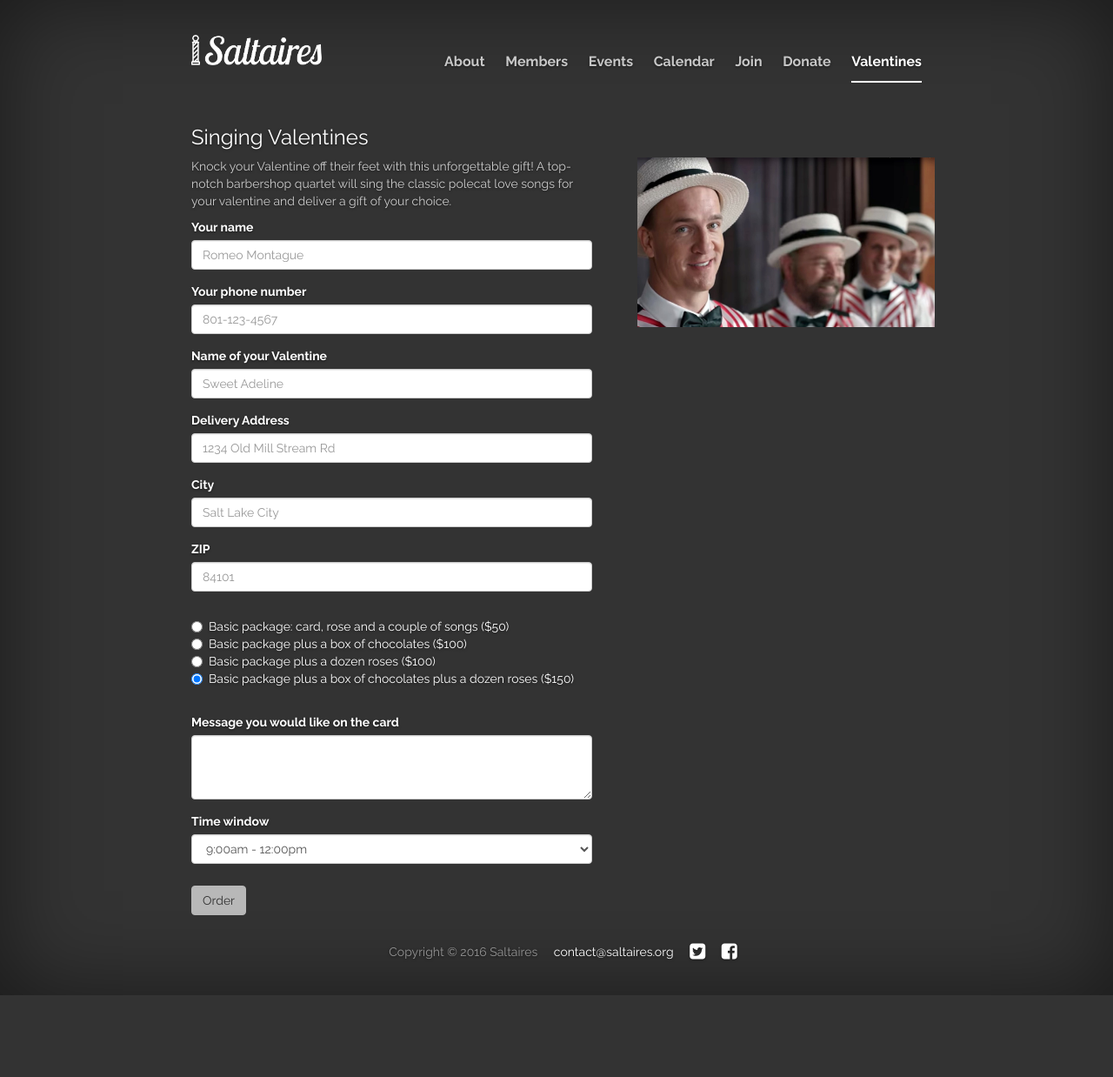
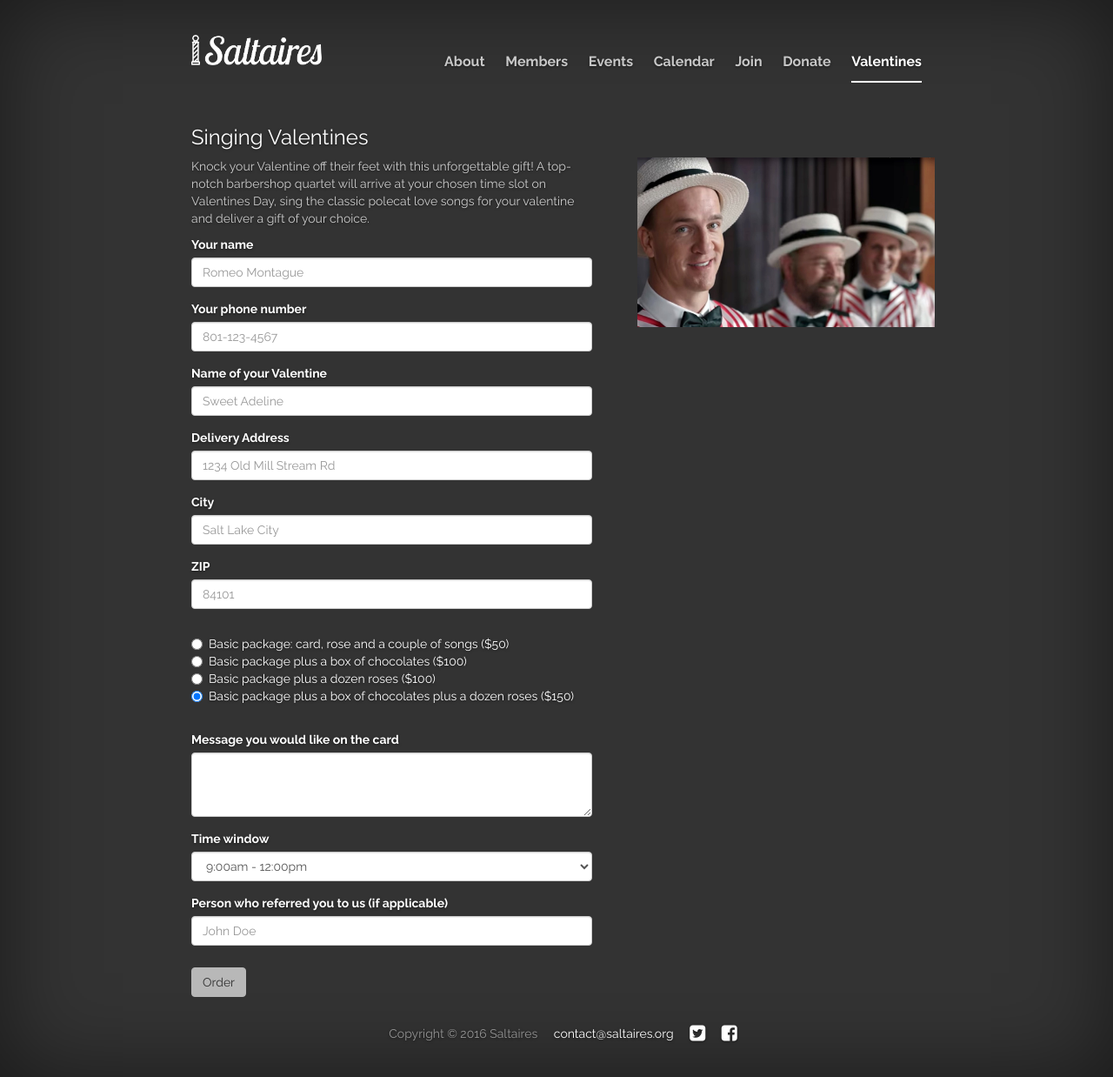
Before and after one commit to cayblood/saltaires, a Jekyll site: the page built from jekyll-site/valentines.md, in a window 1280 px wide. Shown: the whole page at 87% size. Built offline with Jekyll 4.4.1, drawn with Linux system fonts in a browser that asks for light colours; nearby versions of some CDN libraries; library files that are not in the unit come from our copies; before the commit the page ends 1144 px from its top, so only the background shows below that.

Commit message:
Add confirmation page for valentines purchases

```diff
--- a/jekyll-site/valentines.md
+++ b/jekyll-site/valentines.md
@@ -10,8 +10,9 @@
   <div class="col-md-7">
     <p>
     Knock your Valentine off their feet with this unforgettable gift! A top-notch
-    barbershop quartet will sing the classic polecat love songs for your
-    valentine and deliver a gift of your choice.
+    barbershop quartet will arrive at your chosen time slot on Valentines Day,
+    sing the classic polecat love songs for your valentine and deliver a gift
+    of your choice.
     </p>
     <div>
     <form id="orderForm" action="" method="POST">
@@ -82,6 +83,10 @@
           <option value="3-6pm">3:00pm - 6:00pm</option>
         </select>
       </div>
+      <div class="form-group">
+        <label for="referrer">Person who referred you to us (if applicable)</label>
+        <input type="text" class="form-control" id="referrer" name="referrer" placeholder="John Doe">
+      </div>
       <button type="submit" class="btn btn-default btn-valentines" id="orderButton">Order</button>
     </form>
     </div>
@@ -173,7 +179,7 @@
             source: token.id
           };
           function success(data) {
-            window.location.replace("/thanks");
+            window.location.replace("/valentines-confirm");
           }
           $('body').prepend('<div class="loading">Loading&#8230;</div>');
           $.ajax({
```
Also changed, not shown: other parts of jekyll-site/valentines.md (+1 -0 lines), jekyll-site/valentines-confirm.md (added, +12 -0 lines).
